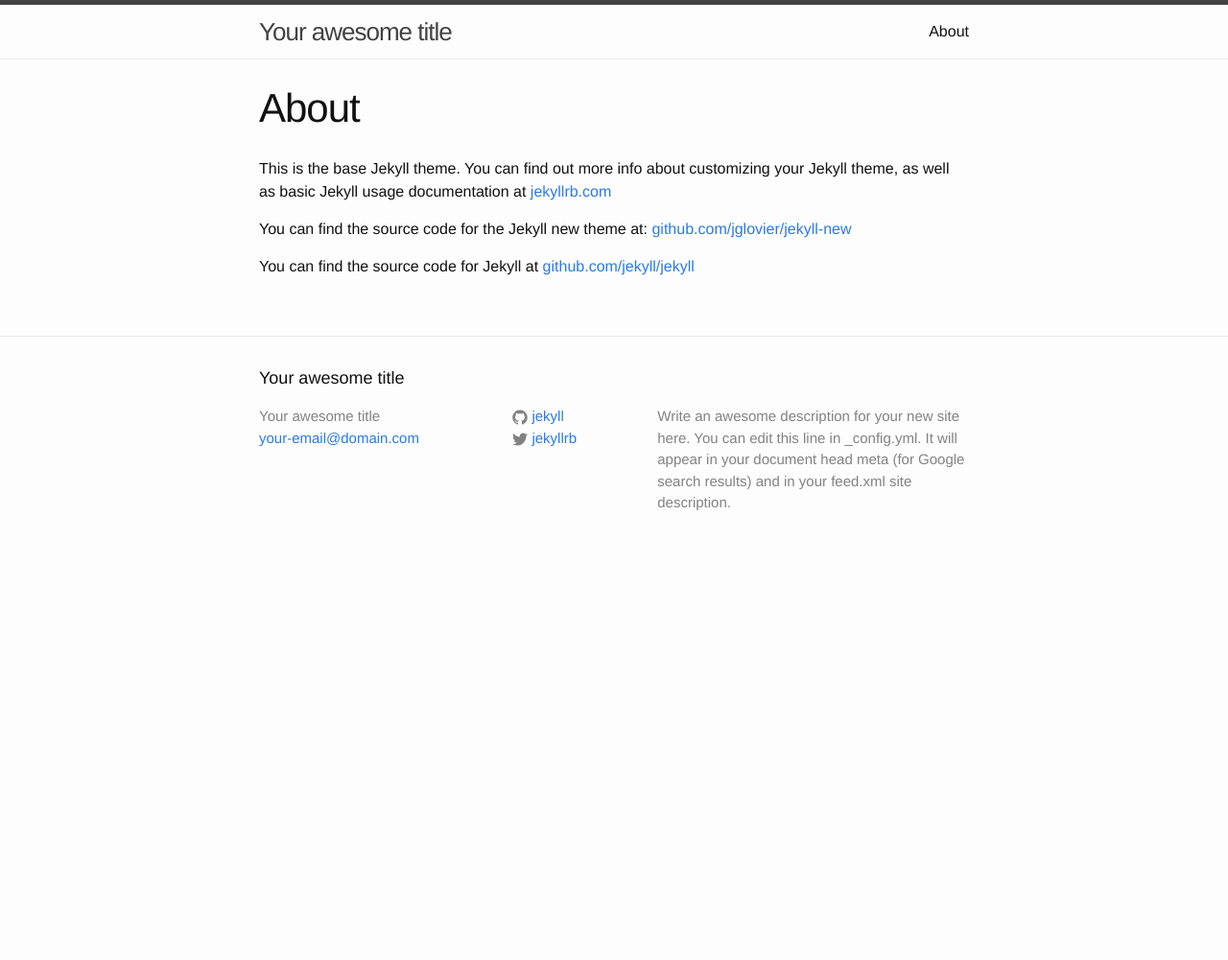
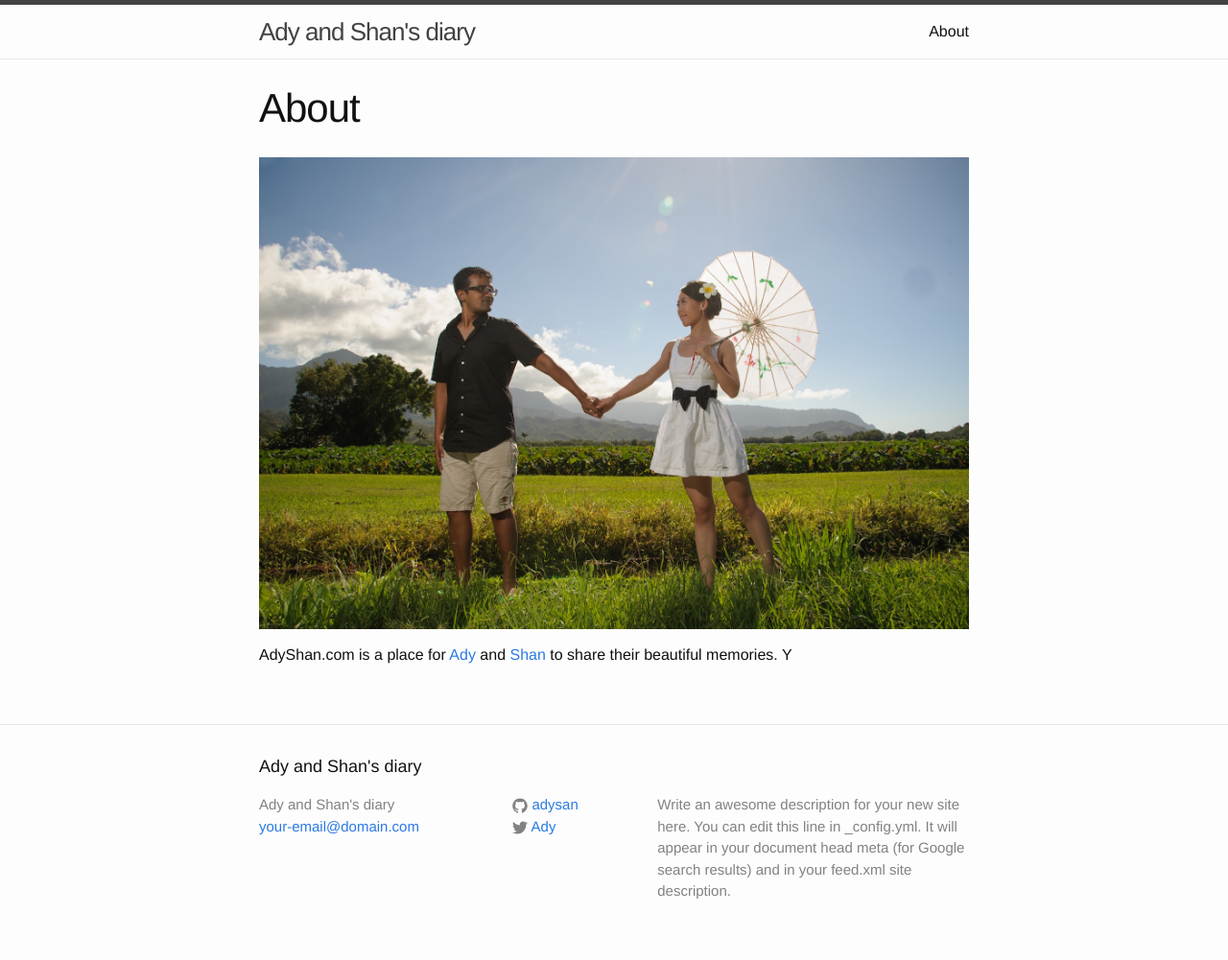
Before and after one commit to AdySan/AdyShan.com, a Jekyll site: the page built from about.md, in a window 1280 px wide. Shown: the whole page at 96% size. Built offline with Jekyll 4.4.1, drawn with Linux system fonts in a browser that asks for light colours; before the commit the page ends 900 px from its top, so only the background shows below that.

Commit message:
testing images and About page

```diff
--- a/_config.yml
+++ b/_config.yml
@@ -1,14 +1,14 @@
 # Site settings
-title: Your awesome title
+title: Ady and Shan's diary
 email: your-email@domain.com
 description: > # this means to ignore newlines until "baseurl:"
   Write an awesome description for your new site here. You can edit this
   line in _config.yml. It will appear in your document head meta (for
   Google search results) and in your feed.xml site description.
 baseurl: "" # the subpath of your site, e.g. /blog/
-url: "http://yourdomain.com" # the base hostname & protocol for your site
-twitter_username: jekyllrb
-github_username:  jekyll
+url: "http://AdyShan.com" # the base hostname & protocol for your site
+twitter_username: Ady
+github_username:  adysan
 
 # Build settings
 markdown: kramdown
--- a/about.md
+++ b/about.md
@@ -4,8 +4,9 @@ title: About
 permalink: /about/
 ---
 
-This is the base Jekyll theme. You can find out more info about customizing your Jekyll theme, as well as basic Jekyll usage documentation at [jekyllrb.com](http://jekyllrb.com/)
+![Honeymoon in Kauai]({{ site.url }}/assets/kauai.jpg)
 
-You can find the source code for the Jekyll new theme at: [github.com/jglovier/jekyll-new](https://github.com/jglovier/jekyll-new)
+AdyShan.com is a place for [Ady][adytwitter] and [Shan][shantwitter] to share their beautiful memories. Y
 
-You can find the source code for Jekyll at [github.com/jekyll/jekyll](https://github.com/jekyll/jekyll)
+[adytwitter]: twitter.com/Ady
+[shantwitter]: twitter.com/AdyShan
```
Also changed, not shown: assets/kauai.jpg (added), 1 other file.
